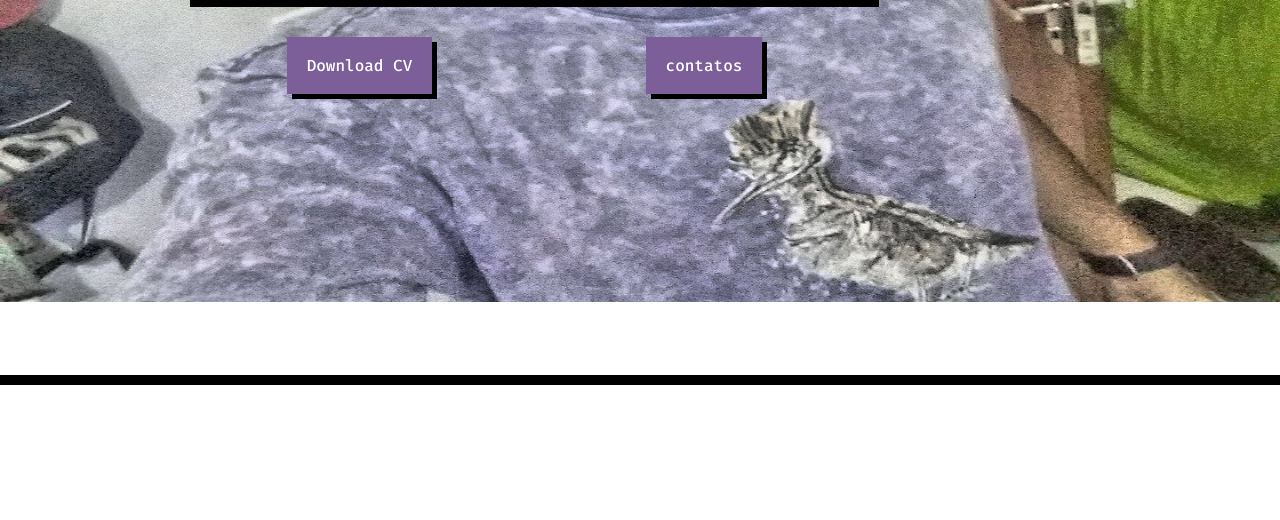
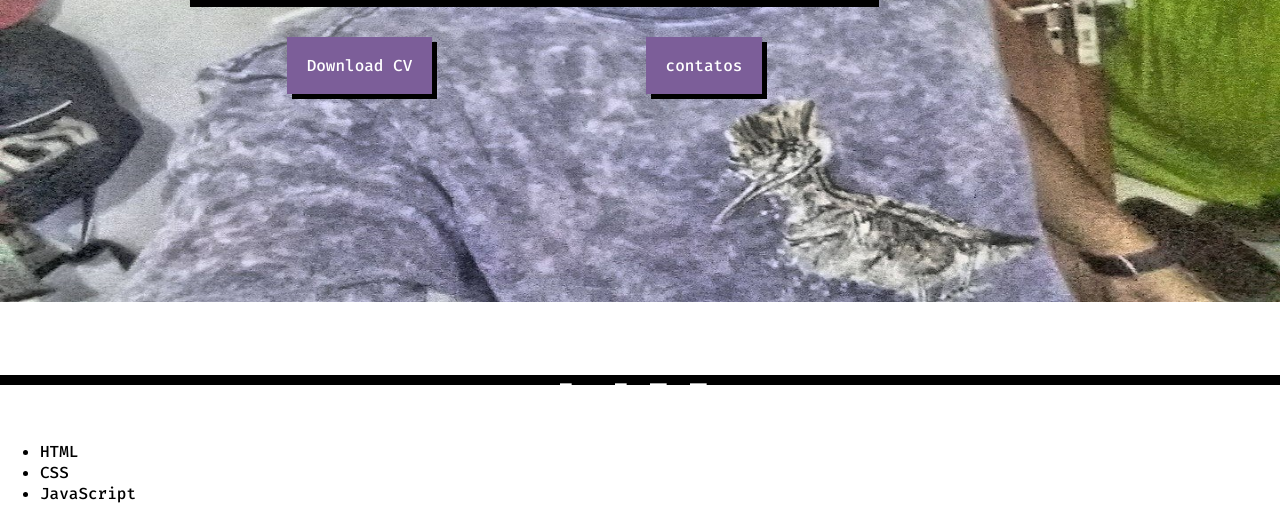
Before and after one commit to linconl-cmd/projeto-portifolio, a plain HTML site: page index.html in a window 1280 px wide. Shown: the part 505-1025 px from the top of the page. Before the commit the page ends 890 px from the top, so only its background shows below. Drawn offline with Linux system fonts and the light colour scheme.

Commit message:
Create variation component:title

```diff
--- a/css/components/title.css
+++ b/css/components/title.css
@@ -4,3 +4,11 @@
     color: #7C5E99;
     text-shadow: 4px 4px 0px #000;
 }
+
+
+.title.-second {
+    color: #fff;
+    text-shadow: none;
+    text-align: center;
+
+}
--- a/index.html
+++ b/index.html
@@ -44,6 +44,16 @@
             </div>
         </div>
     </section>
+    <section class="skills">
+        <h2 class="title -second">skills</h2>
+        <div>
+            <ul>
+                <li>HTML</li>
+                <li>CSS</li>
+                <li>JavaScript</li>
+            </ul>
+        </div>
+    </section>
 </body>
 
 </html>
```
Also changed, not shown: assets/img/ico_css3.png (added), assets/img/ico_html5.png (added), assets/img/ico_js.png (added).
